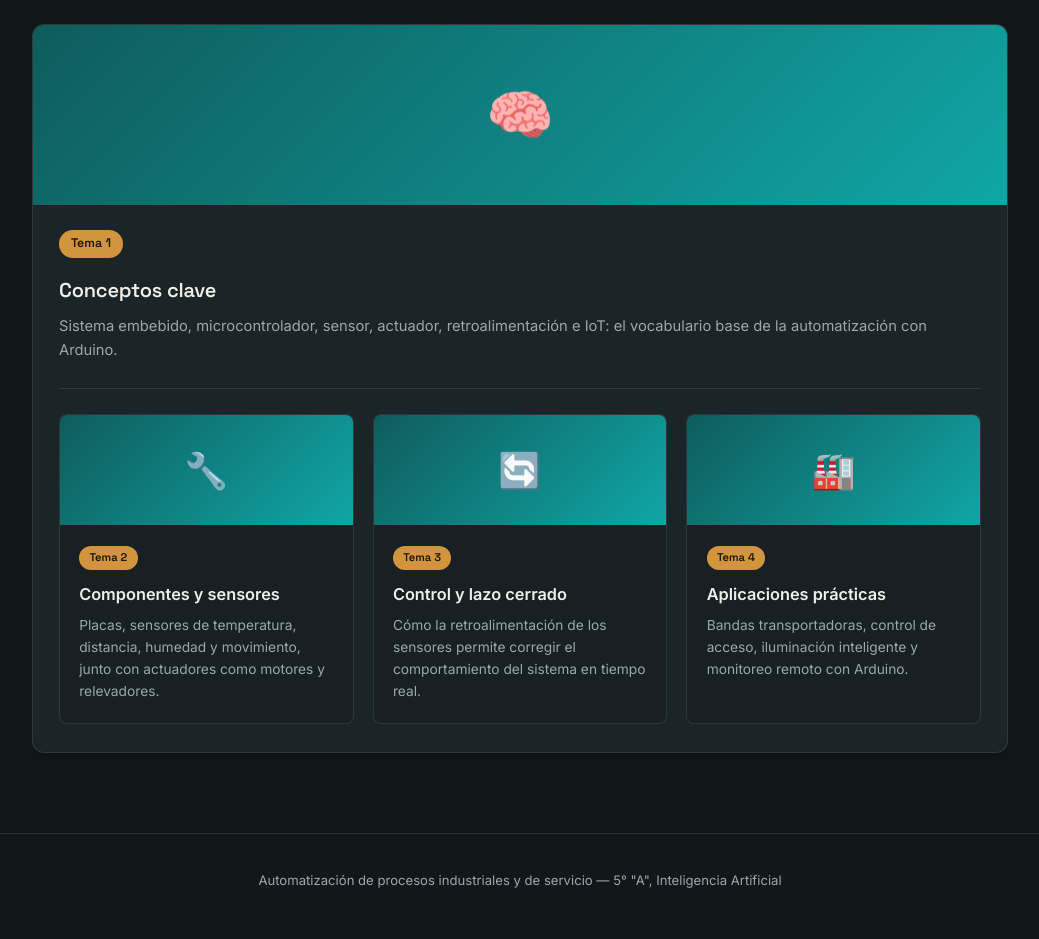
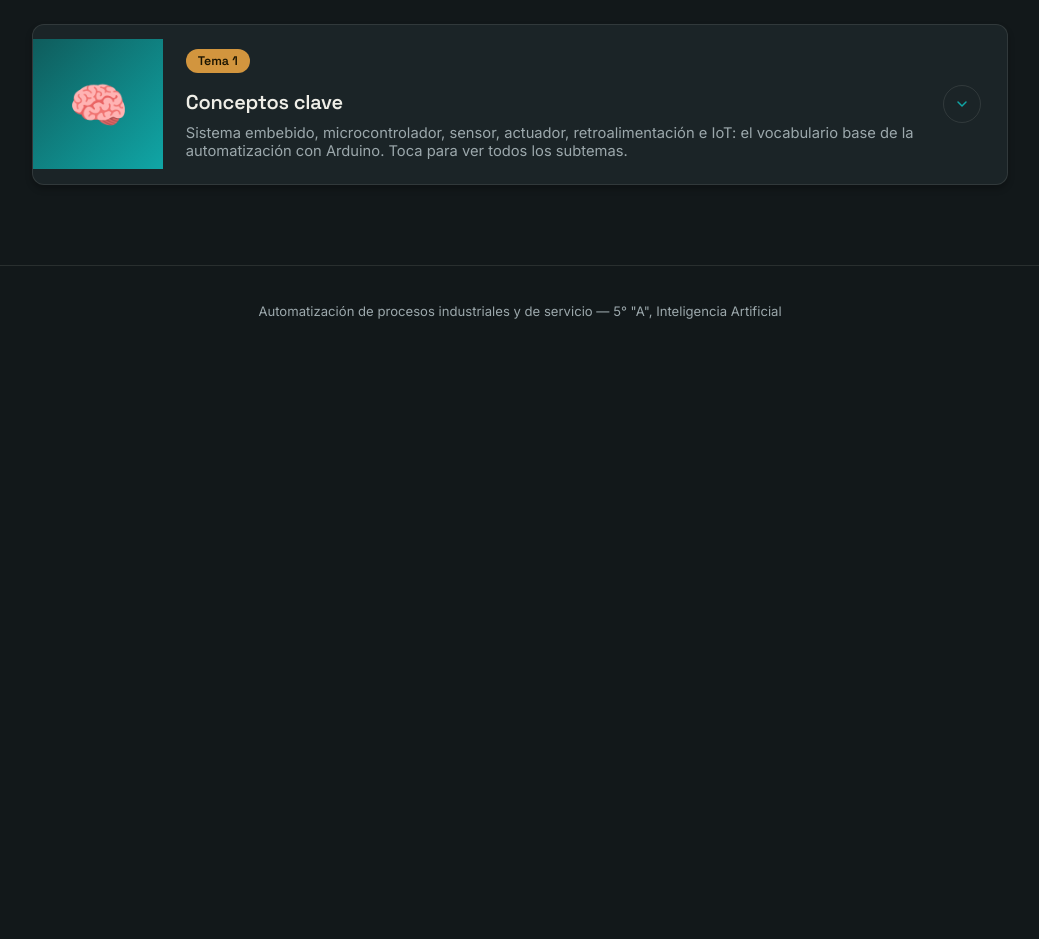
Before and after one commit to iyarizc/Automatizaci-n-de-procesos-industriales-y-de-servicio-, a plain HTML site: page index.html in a window 1280 px wide. Shown: the part 1000-1939 px from the top of the page, without its empty margins (120-1159 px from the left). After the commit the page ends 1370 px from the top, so only its background shows below. Drawn offline with Linux system fonts and the light colour scheme.

Commit message:
index.html

```diff
--- a/index.html
+++ b/index.html
@@ -173,7 +173,6 @@
     font-size:0.98rem;
   }
 
-  /* Cards en formato "vision-artificial": imagen/icono + contenido + badge de tema */
   .cards-container{
     display:grid;
     grid-template-columns: repeat(auto-fit, minmax(260px, 1fr));
@@ -181,34 +180,59 @@
     margin-top:2rem;
   }
 
-  .card{
+  /* ---------- CARD ÚNICA EXPANDIBLE ---------- */
+
+  .card.primary{
+    grid-column: 1 / -1;
     background:var(--card-bg);
     border:1px solid var(--line);
     border-radius:12px;
     overflow:hidden;
     box-shadow:0 4px 6px rgba(0,0,0,0.25);
-    transition: transform 0.3s ease, box-shadow 0.3s ease, border-color 0.3s ease;
-    cursor:default;
+    transition: border-color 0.3s ease, box-shadow 0.3s ease;
   }
 
-  .card:hover{
-    transform:translateY(-8px);
+  .card.primary:hover{
+    border-color:var(--teal);
     box-shadow:0 12px 24px rgba(0,0,0,0.35);
-    border-color:var(--teal);
+  }
+
+  .card-toggle{
+    display:flex;
+    align-items:center;
+    gap:1.4rem;
+    width:100%;
+    background:none;
+    border:none;
+    text-align:left;
+    cursor:pointer;
+    font-family:inherit;
+    color:inherit;
+    padding:0;
   }
 
   .card-image{
-    width:100%;
-    height:180px;
+    width:130px;
+    min-width:130px;
+    height:130px;
     background:linear-gradient(135deg, #0F5C5C 0%, #10A6A6 100%);
     display:flex;
     align-items:center;
     justify-content:center;
-    font-size:3.4rem;
+    font-size:3rem;
   }
 
   .card-content{
-    padding:1.5rem 1.6rem 1.8rem;
+    padding:1.5rem 1.6rem 1.5rem 0;
+    flex:1;
+    display:flex;
+    align-items:center;
+    justify-content:space-between;
+    gap:1rem;
+  }
+
+  .card-content-text{
+    flex:1;
   }
 
   .card-number{
@@ -235,17 +259,50 @@
     color:var(--ink-dim);
   }
 
-  /* Card única "Conceptos clave" con subtemas dentro */
-  .card.primary{
-    grid-column: 1 / -1;
+  .chevron{
+    flex-shrink:0;
+    width:38px;
+    height:38px;
+    border-radius:50%;
+    border:1px solid var(--line);
+    display:flex;
+    align-items:center;
+    justify-content:center;
+    transition: transform 0.3s ease, background 0.25s ease, border-color 0.25s ease;
+  }
+
+  .chevron svg{
+    width:16px;
+    height:16px;
+    stroke:var(--teal);
+    transition:stroke 0.25s ease;
+  }
+
+  .card.primary.open .chevron{
+    transform: rotate(180deg);
+    background: rgba(16,166,166,0.14);
+    border-color: var(--teal);
+  }
+
+  .subtopics-wrap{
+    display:grid;
+    grid-template-rows: 0fr;
+    transition: grid-template-rows 0.4s ease;
+  }
+
+  .card.primary.open .subtopics-wrap{
+    grid-template-rows: 1fr;
+  }
+
+  .subtopics-inner{
+    overflow:hidden;
   }
 
   .subtopics{
     display:grid;
     grid-template-columns: repeat(auto-fit, minmax(220px, 1fr));
     gap:1.2rem;
-    margin-top:1.6rem;
-    padding-top:1.6rem;
+    padding:1.6rem 1.6rem 1.8rem;
     border-top:1px solid var(--line);
   }
 
@@ -264,12 +321,12 @@
 
   .subtopic-image{
     width:100%;
-    height:110px;
+    height:100px;
     background:linear-gradient(135deg, #0F5C5C 0%, #10A6A6 100%);
     display:flex;
     align-items:center;
     justify-content:center;
-    font-size:2.2rem;
+    font-size:2.1rem;
   }
 
   .subtopic-content{
@@ -316,11 +373,20 @@
     .catalog{ padding: 6vh 6vw 7vh; }
     .cards-container{ gap:1.4rem; }
     .scroll-hint{ left:6vw; }
+    .card-toggle{ flex-wrap:wrap; }
+    .card-image{ width:90px; min-width:90px; height:90px; font-size:2rem; }
+    .card-content{ padding:1.2rem 1.2rem 1.2rem 0; flex-wrap:wrap; }
+    .subtopics{ padding:1.4rem 1.2rem 1.5rem; }
   }
 
   @media (prefers-reduced-motion: reduce){
     .cover-inner{ animation:none; opacity:1; }
     html{ scroll-behavior:auto; }
+  }
+
+  button:focus-visible{
+    outline:2px solid var(--teal);
+    outline-offset:3px;
   }
 </style>
 </head>
@@ -370,37 +436,103 @@
 
   <div class="cards-container">
 
-    <div class="card primary">
+    <article class="card primary" id="mainCard">
+      <button class="card-toggle" id="mainCardToggle" aria-expanded="false" aria-controls="subtopicsPanel">
         <div class="card-image">🧠</div>
         <div class="card-content">
+          <div class="card-content-text">
             <span class="card-number">Tema 1</span>
             <h3 class="card-title">Conceptos clave</h3>
-        <p class="card-desc">Sistema embebido, microcontrolador, sensor, actuador, retroalimentación e IoT: el vocabulario base de la automatización con Arduino.</p>
+            <p class="card-desc">Sistema embebido, microcontrolador, sensor, actuador, retroalimentación e IoT: el vocabulario base de la automatización con Arduino. Toca para ver todos los subtemas.</p>
+          </div>
+          <span class="chevron">
+            <svg viewBox="0 0 24 24" fill="none" stroke-width="2.2" stroke-linecap="round" stroke-linejoin="round">
+              <polyline points="6 9 12 15 18 9"></polyline>
+            </svg>
+          </span>
+        </div>
+      </button>
 
+      <div class="subtopics-wrap" id="subtopicsPanel">
+        <div class="subtopics-inner">
           <div class="subtopics">
+
+            <div class="subtopic">
+              <div class="subtopic-image">🔩</div>
+              <div class="subtopic-content">
+                <span class="subtopic-number">01</span>
+                <h4 class="subtopic-title">¿Qué es la automatización?</h4>
+                <p class="subtopic-desc">Uso de sistemas de control para ejecutar procesos con mínima intervención humana, mejorando precisión y seguridad.</p>
+              </div>
+            </div>
+
+            <div class="subtopic">
+              <div class="subtopic-image">💻</div>
+              <div class="subtopic-content">
+                <span class="subtopic-number">02</span>
+                <h4 class="subtopic-title">Arduino como plataforma</h4>
+                <p class="subtopic-desc">Placa de hardware libre basada en un microcontrolador, programable en C/C++, ideal para prototipar soluciones de control.</p>
+              </div>
+            </div>
 
             <div class="subtopic">
               <div class="subtopic-image">🔧</div>
               <div class="subtopic-content">
-              <span class="subtopic-number">Tema 2</span>
+                <span class="subtopic-number">03</span>
                 <h4 class="subtopic-title">Componentes y sensores</h4>
-              <p class="subtopic-desc">Placas, sensores de temperatura, distancia, humedad y movimiento, junto con actuadores como motores y relevadores.</p>
+                <p class="subtopic-desc">Sensores de temperatura, distancia, humedad y movimiento que capturan información del entorno físico.</p>
+              </div>
+            </div>
+
+            <div class="subtopic">
+              <div class="subtopic-image">⚙️</div>
+              <div class="subtopic-content">
+                <span class="subtopic-number">04</span>
+                <h4 class="subtopic-title">Actuadores</h4>
+                <p class="subtopic-desc">Motores, relevadores, servomotores y electroválvulas que transforman una señal de control en acción física.</p>
+              </div>
+            </div>
+
+            <div class="subtopic">
+              <div class="subtopic-image">📶</div>
+              <div class="subtopic-content">
+                <span class="subtopic-number">05</span>
+                <h4 class="subtopic-title">Entradas y salidas</h4>
+                <p class="subtopic-desc">Pines digitales (0/1) y analógicos (valores intermedios) que permiten a Arduino leer y generar señales.</p>
               </div>
             </div>
 
             <div class="subtopic">
               <div class="subtopic-image">🔄</div>
               <div class="subtopic-content">
-              <span class="subtopic-number">Tema 3</span>
+                <span class="subtopic-number">06</span>
                 <h4 class="subtopic-title">Control y lazo cerrado</h4>
                 <p class="subtopic-desc">Cómo la retroalimentación de los sensores permite corregir el comportamiento del sistema en tiempo real.</p>
               </div>
             </div>
 
             <div class="subtopic">
+              <div class="subtopic-image">🏗️</div>
+              <div class="subtopic-content">
+                <span class="subtopic-number">07</span>
+                <h4 class="subtopic-title">Microcontrolador vs. PLC</h4>
+                <p class="subtopic-desc">El microcontrolador es ideal para prototipos educativos; el PLC está diseñado para entornos industriales robustos.</p>
+              </div>
+            </div>
+
+            <div class="subtopic">
+              <div class="subtopic-image">🌐</div>
+              <div class="subtopic-content">
+                <span class="subtopic-number">08</span>
+                <h4 class="subtopic-title">Comunicación e IoT</h4>
+                <p class="subtopic-desc">Protocolos I2C, SPI, UART y módulos Wi-Fi/Bluetooth que conectan el proceso al Internet de las Cosas.</p>
+              </div>
+            </div>
+
+            <div class="subtopic">
               <div class="subtopic-image">🏭</div>
               <div class="subtopic-content">
-              <span class="subtopic-number">Tema 4</span>
+                <span class="subtopic-number">09</span>
                 <h4 class="subtopic-title">Aplicaciones prácticas</h4>
                 <p class="subtopic-desc">Bandas transportadoras, control de acceso, iluminación inteligente y monitoreo remoto con Arduino.</p>
               </div>
@@ -409,6 +541,7 @@
           </div>
         </div>
       </div>
+    </article>
 
   </div>
 </section>
@@ -417,5 +550,15 @@
   Automatización de procesos industriales y de servicio — 5° "A", Inteligencia Artificial
 </footer>
 
+<script>
+  const mainCard = document.getElementById('mainCard');
+  const toggleBtn = document.getElementById('mainCardToggle');
+
+  toggleBtn.addEventListener('click', () => {
+    const isOpen = mainCard.classList.toggle('open');
+    toggleBtn.setAttribute('aria-expanded', isOpen ? 'true' : 'false');
+  });
+</script>
+
 </body>
 </html>
```
Lines whose indentation alone changed are shown as unchanged.
